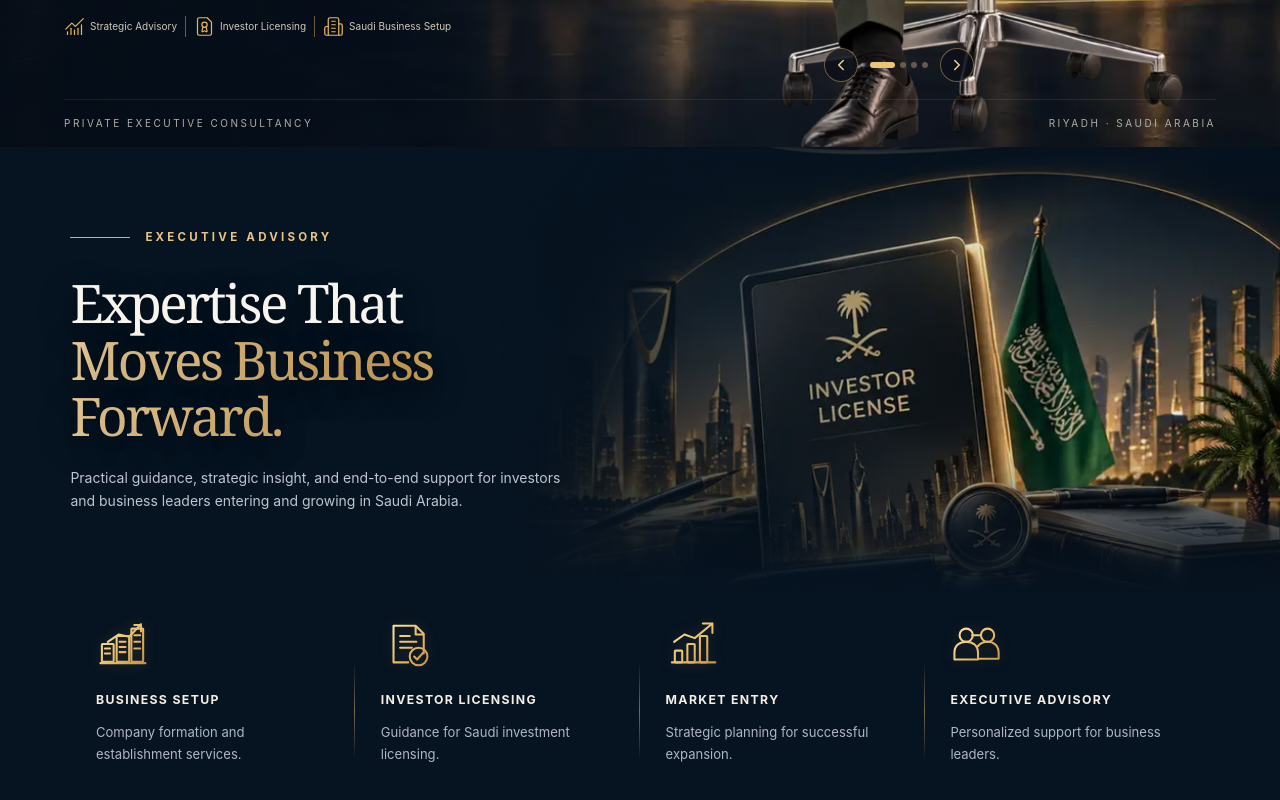
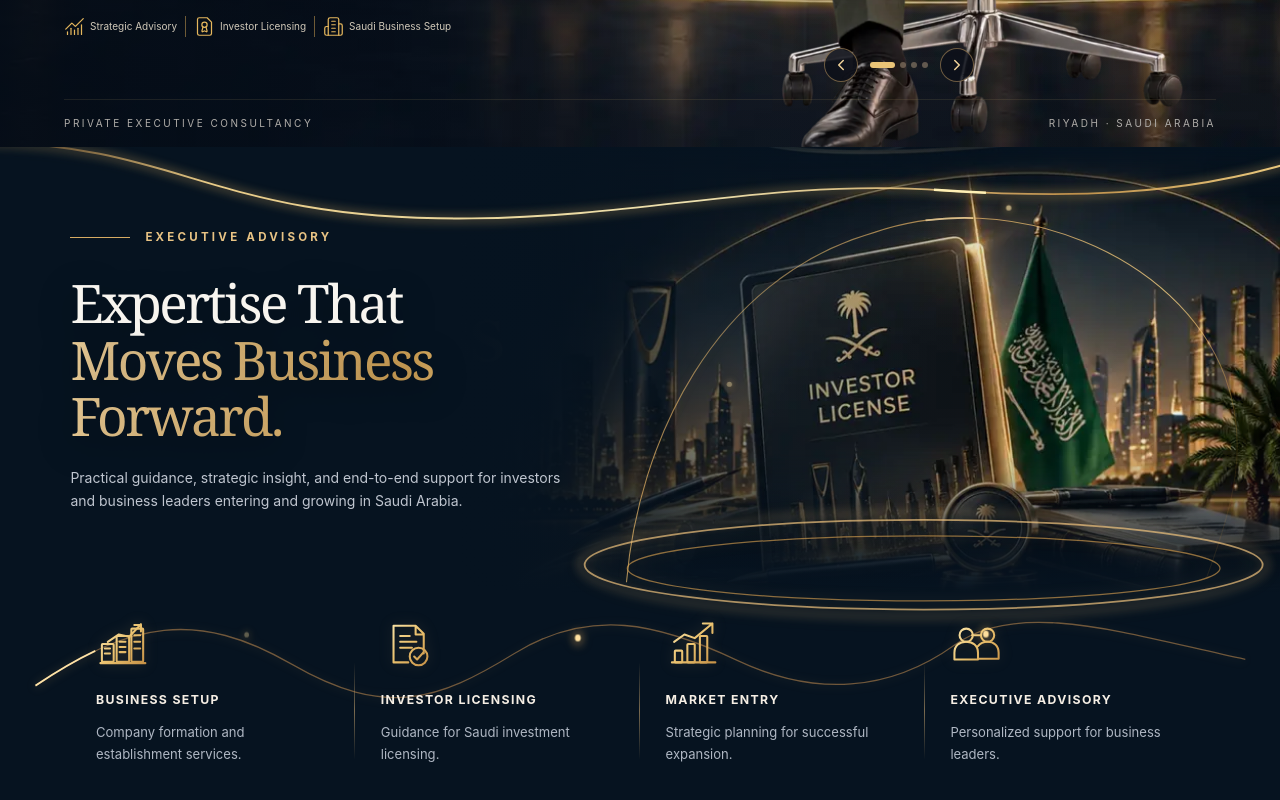
Before and after one commit to tanbirbusiness09-crypto/kawser-hamid-portfolio, a React (Vite) app: page / in a window 1280 px wide. Shown: the part 718-1518 px from the top of the page. Built offline with nearby package versions, Linux system fonts and the light colour scheme.

Commit message:
Restore gold wave divider, investor orbit, podium glow and service light trail

```diff
--- a/src/components/ui/advisory-expertise.tsx
+++ b/src/components/ui/advisory-expertise.tsx
@@ -14,7 +14,40 @@ export function AdvisoryExpertise() {
   return <section id="expertise" className="advisory-v12" aria-labelledby="advisory-heading">
     <div className="advisory-v12-art" role="img" aria-label="Gold investor license certificate, Saudi flag and Riyadh skyline" />
     <div className="advisory-v12-shade" aria-hidden="true" />
-    <div className="advisory-v12-gold-curve" aria-hidden="true"/>
+    {/* Independent motion layers match the approved concept without embedding UI in the background image. */}
+    <svg className="advisory-edge-wave" viewBox="0 0 1600 112" preserveAspectRatio="none" aria-hidden="true">
+      <defs>
+        <linearGradient id="advisory-edge-gradient" x1="0" y1="0" x2="1" y2="0">
+          <stop offset="0%" stopColor="#af7230" stopOpacity=".25"/>
+          <stop offset="17%" stopColor="#f9d990"/><stop offset="54%" stopColor="#fff1bb"/>
+          <stop offset="83%" stopColor="#c9974e"/><stop offset="100%" stopColor="#ffdb8a"/>
+        </linearGradient>
+      </defs>
+      <path className="advisory-edge-glow" d="M-20 8 C 230 10 266 92 590 89 C 805 87 955 49 1159 58 C 1332 68 1473 66 1620 28" />
+      <path className="advisory-edge-line" d="M-20 8 C 230 10 266 92 590 89 C 805 87 955 49 1159 58 C 1332 68 1473 66 1620 28" />
+      <path className="advisory-edge-spark" d="M-20 8 C 230 10 266 92 590 89 C 805 87 955 49 1159 58 C 1332 68 1473 66 1620 28" />
+    </svg>
+    <svg className="advisory-license-orbit" viewBox="0 0 960 650" preserveAspectRatio="xMidYMid meet" aria-hidden="true">
+      <defs>
+        <linearGradient id="advisory-orbit-gradient" x1="0" y1="0" x2="1" y2=".65">
+          <stop offset="0" stopColor="#f7dca0" stopOpacity="0"/>
+          <stop offset=".32" stopColor="#e5b264" stopOpacity=".85"/>
+          <stop offset=".73" stopColor="#ffd787" stopOpacity=".94"/>
+          <stop offset="1" stopColor="#d99c45" stopOpacity=".13"/>
+        </linearGradient>
+      </defs>
+      <path className="advisory-orbit-line" d="M45 570 C 62 367 172 123 410 55 C 607 -12 858 85 926 267 C 963 368 938 458 899 563"/>
+      <path className="advisory-orbit-trail" d="M45 570 C 62 367 172 123 410 55 C 607 -12 858 85 926 267 C 963 368 938 458 899 563"/>
+      <circle className="advisory-orbit-node advisory-orbit-node-a" cx="169" cy="274" r="4.2"/>
+      <circle className="advisory-orbit-node advisory-orbit-node-b" cx="598" cy="42" r="3.6"/>
+      <circle className="advisory-orbit-node advisory-orbit-node-c" cx="932" cy="414" r="4.1"/>
+    </svg>
+    <svg className="advisory-license-platform" viewBox="0 0 1000 210" preserveAspectRatio="xMidYMid meet" aria-hidden="true">
+      <ellipse className="advisory-platform-halo" cx="520" cy="120" rx="475" ry="72"/>
+      <ellipse className="advisory-platform-outer" cx="520" cy="120" rx="469" ry="62"/>
+      <ellipse className="advisory-platform-inner" cx="520" cy="125" rx="410" ry="45"/>
+      <path className="advisory-platform-glint" d="M65 112 C 190 36 830 38 978 118"/>
+    </svg>
     <div className="advisory-v12-inner">
       <motion.div className="advisory-v12-intro" {...intro}>
         <p className="advisory-v12-kicker"><span aria-hidden="true" /> EXECUTIVE ADVISORY</p>
@@ -23,6 +56,13 @@ export function AdvisoryExpertise() {
 
       </motion.div>
       <div className="advisory-v12-services" aria-label="Specialist advisory areas">
+        <svg className="advisory-service-wave" viewBox="0 0 1420 115" preserveAspectRatio="none" aria-hidden="true">
+          <path className="advisory-service-wave-base" d="M-15 91 C 100 25 179 13 292 69 S 468 106 559 58 S 732 27 826 65 S 1009 97 1087 49 S 1297 39 1435 64"/>
+          <path className="advisory-service-wave-glint" d="M-15 91 C 100 25 179 13 292 69 S 468 106 559 58 S 732 27 826 65 S 1009 97 1087 49 S 1297 39 1435 64"/>
+          <circle className="advisory-service-light light-one" cx="120" cy="34" r="3.5"/>
+          <circle className="advisory-service-light light-two" cx="635" cy="42" r="3.5"/>
+          <circle className="advisory-service-light light-three" cx="1124" cy="38" r="3.5"/>
+        </svg>
         {areas.map((item,index)=><motion.a key={item.title}
           href="https://khdreamservices.com/services" target="_blank" rel="noopener noreferrer"
           className="advisory-v12-service"
--- a/src/index.css
+++ b/src/index.css
@@ -342,3 +342,52 @@
   .advisory-v12 h2{font-size:37px;}
   .advisory-v12-service-title{font-size:9px;letter-spacing:.07em;}
 }
+
+
+/* V14 — Independent gold motion effects matching the approved annotated design. */
+.advisory-v12{isolation:isolate}
+.advisory-edge-wave,.advisory-license-orbit,.advisory-license-platform,.advisory-service-wave{
+  pointer-events:none;position:absolute;display:block;overflow:visible;
+}
+.advisory-edge-wave{top:-12px;left:0;width:100%;height:105px;z-index:6;filter:drop-shadow(0 1px 5px #eac47875)}
+.advisory-edge-glow{fill:none;stroke:#e2ad55;stroke-width:9;opacity:.14;filter:blur(5px)}
+.advisory-edge-line{fill:none;stroke:url(#advisory-edge-gradient);stroke-width:2;opacity:.92}
+.advisory-edge-spark{fill:none;stroke:#fff0b5;stroke-width:2.7;stroke-dasharray:65 2250;animation:advisory-spark-travel 11s linear infinite}
+.advisory-license-orbit{z-index:0;top:7%;right:-2%;width:60%;height:64%;opacity:.82;filter:drop-shadow(0 0 6px #dfab6255)}
+.advisory-orbit-line{fill:none;stroke:url(#advisory-orbit-gradient);stroke-width:1.6}
+.advisory-orbit-trail{fill:none;stroke:#ffdda0;stroke-width:2.6;stroke-dasharray:70 1500;animation:advisory-orbit-travel 12s linear infinite}
+.advisory-orbit-node{fill:#ffe2a4;filter:drop-shadow(0 0 6px #ffc56d);animation:advisory-light-pulse 3.5s ease-in-out infinite alternate}
+.advisory-orbit-node-b{animation-delay:.9s}.advisory-orbit-node-c{animation-delay:1.8s}
+.advisory-license-platform{z-index:0;top:48%;right:-5%;width:68%;height:22%;opacity:.86;filter:drop-shadow(0 0 10px #f2b9665e)}
+.advisory-platform-halo{fill:none;stroke:#f5c77d;stroke-width:15;opacity:.1;filter:blur(5px)}
+.advisory-platform-outer{fill:none;stroke:#efc27d;stroke-width:2.5;opacity:.83}
+.advisory-platform-inner{fill:none;stroke:#dda452;stroke-width:1.65;opacity:.72}
+.advisory-platform-glint{fill:none;stroke:#ffe3a9;stroke-width:2;stroke-dasharray:110 2000;animation:advisory-spark-travel 13s linear infinite}
+.advisory-v12-services{isolation:isolate;}
+.advisory-service-wave{top:-11px;left:-2%;width:104%;height:112px;z-index:0;filter:drop-shadow(0 1px 5px #c4935468)}
+.advisory-service-wave-base{fill:none;stroke:#bb8950;stroke-width:1.35;opacity:.58}
+.advisory-service-wave-glint{fill:none;stroke:#ffe3a7;stroke-width:2;stroke-dasharray:80 2400;animation:advisory-spark-travel 12s linear infinite}
+.advisory-service-light{fill:#ffe1a0;filter:drop-shadow(0 0 6px #f2b65f);animation:advisory-light-pulse 3.2s ease-in-out infinite alternate}
+.advisory-service-light.light-two{animation-delay:.7s}.advisory-service-light.light-three{animation-delay:1.3s}
+.advisory-v12-service{z-index:1}
+.advisory-v12::before{display:none}
+.advisory-v12-gold-curve{display:none}
+@keyframes advisory-spark-travel{to{stroke-dashoffset:-2300}}
+@keyframes advisory-orbit-travel{to{stroke-dashoffset:-1570}}
+@keyframes advisory-light-pulse{from{opacity:.35;transform:scale(.8);transform-origin:center}to{opacity:1;transform:scale(1.2);transform-origin:center}}
+@media(max-width:1100px){
+  .advisory-edge-wave{height:88px;}
+  .advisory-license-orbit{width:66%;right:-7%;top:9%;opacity:.65}
+  .advisory-license-platform{right:-13%;top:49%;width:76%;opacity:.72}
+  .advisory-service-wave{opacity:.65}
+}
+@media(max-width:700px){
+  .advisory-edge-wave{height:57px;top:-7px;opacity:.8}
+  .advisory-license-orbit{top:18%;right:-20%;width:116%;height:340px;opacity:.27}
+  .advisory-license-platform{top:34%;right:-10%;width:107%;height:120px;opacity:.26}
+  .advisory-service-wave{display:none}
+  .advisory-v12-service{border-top:1px solid #b9924938;padding-top:12px}
+}
+@media(prefers-reduced-motion:reduce){
+  .advisory-edge-spark,.advisory-orbit-trail,.advisory-platform-glint,.advisory-service-wave-glint,.advisory-orbit-node,.advisory-service-light{animation:none!important}
+}
```
